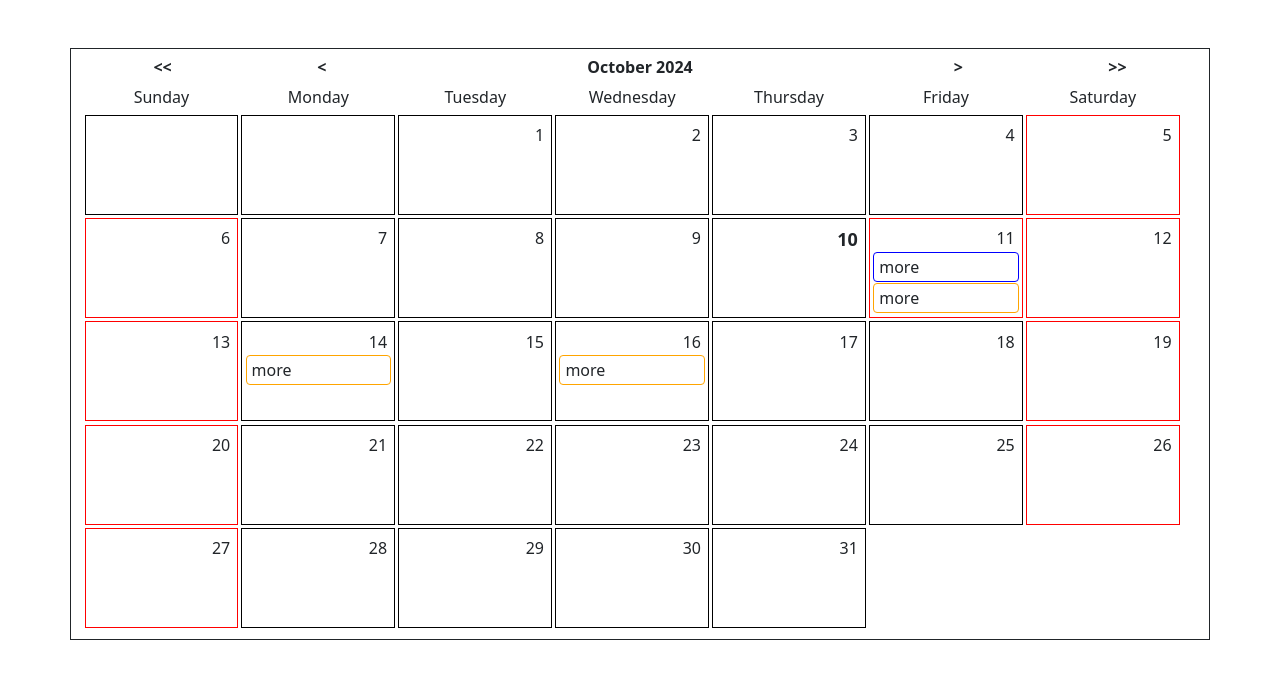
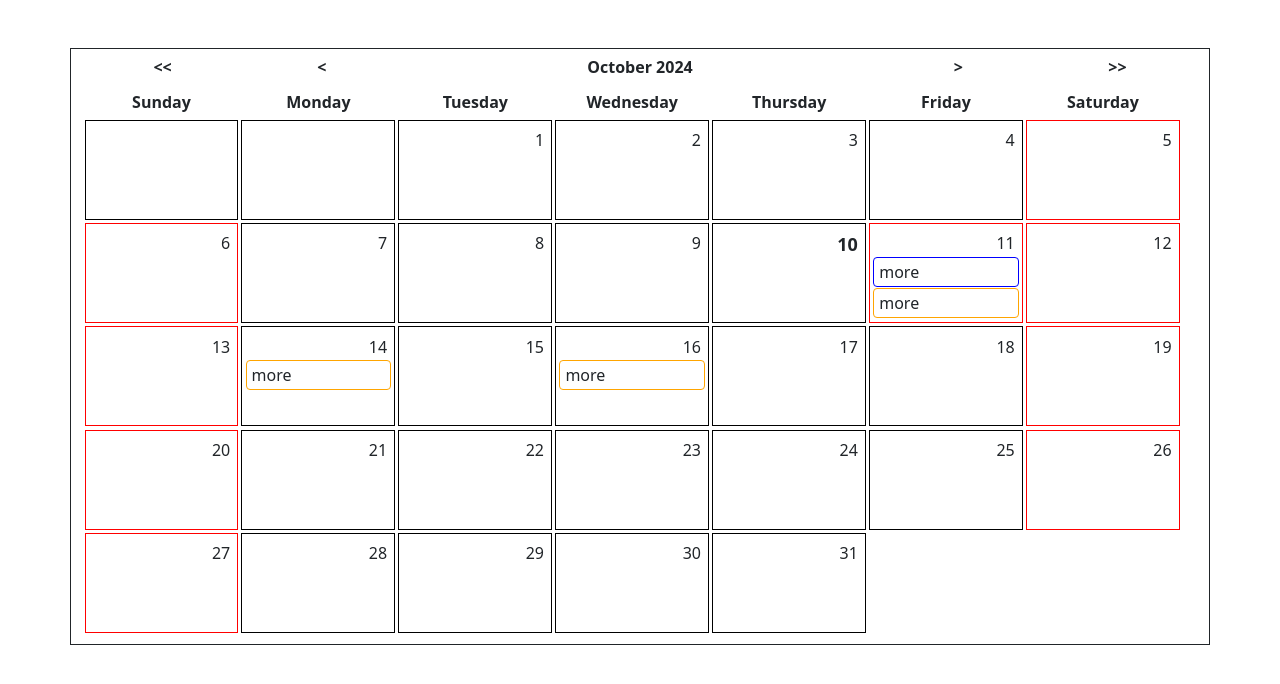
Before and after one commit to JyothishMB/React-Calendar, a React (Create React App) app: page / in a window 1280 px wide. Shown: the top 684 px of the page. Built offline with nearby package versions, Linux system fonts and the light colour scheme; the HTML template or start-up script is replaced by a standard one.

Commit message:
Styling issues

```diff
--- a/src/components/calendar-month.js
+++ b/src/components/calendar-month.js
@@ -79,7 +79,7 @@ const CalendarMonth = (props) => {
                     <div className="calendar-col" onClick={gotoNextMonth}>{">"}</div>
                     <div className="calendar-col" onClick={gotoNextYear}>{">>"}</div>
                 </div>
-                <div className="text-center grid-container">
+                <div className="text-center grid-container month-header">
                     <div className='grid-header'>Sunday</div>
                     <div className='grid-header'>Monday</div>
                     <div className='grid-header'>Tuesday</div>
```
